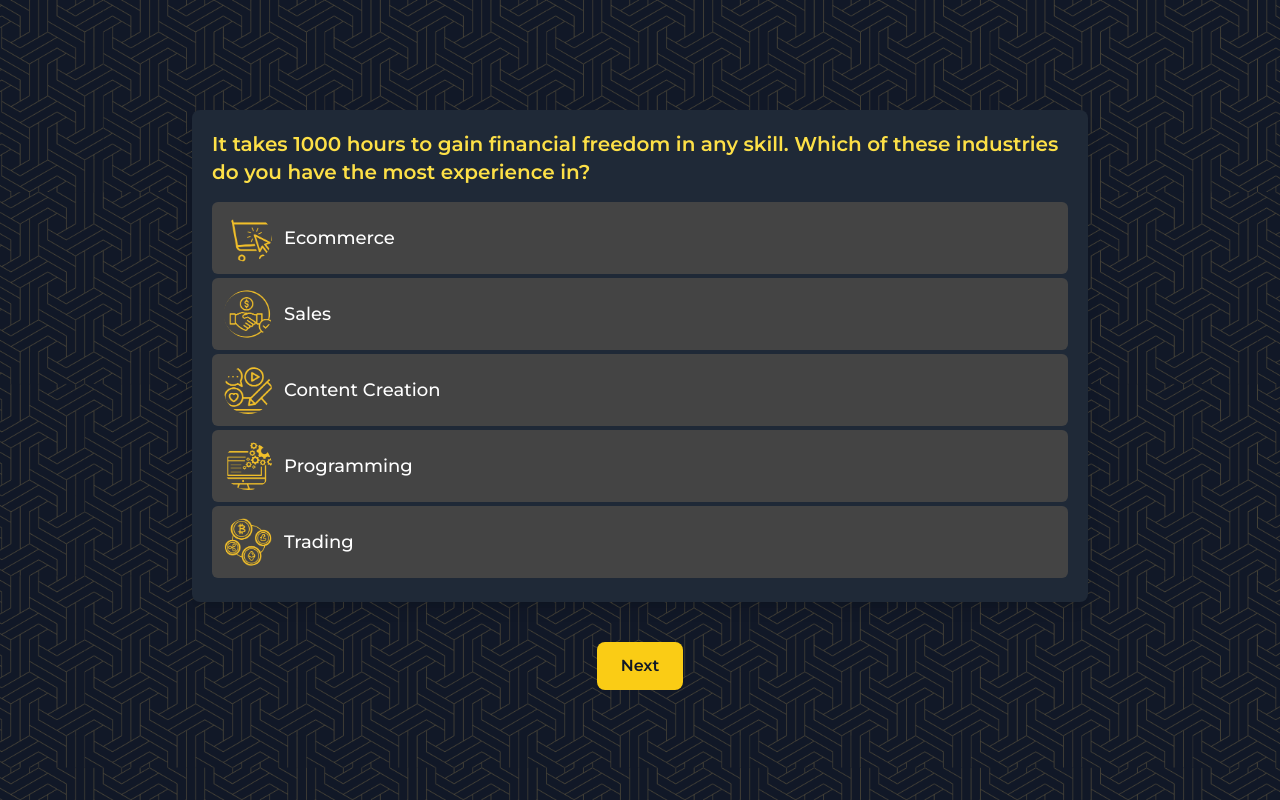
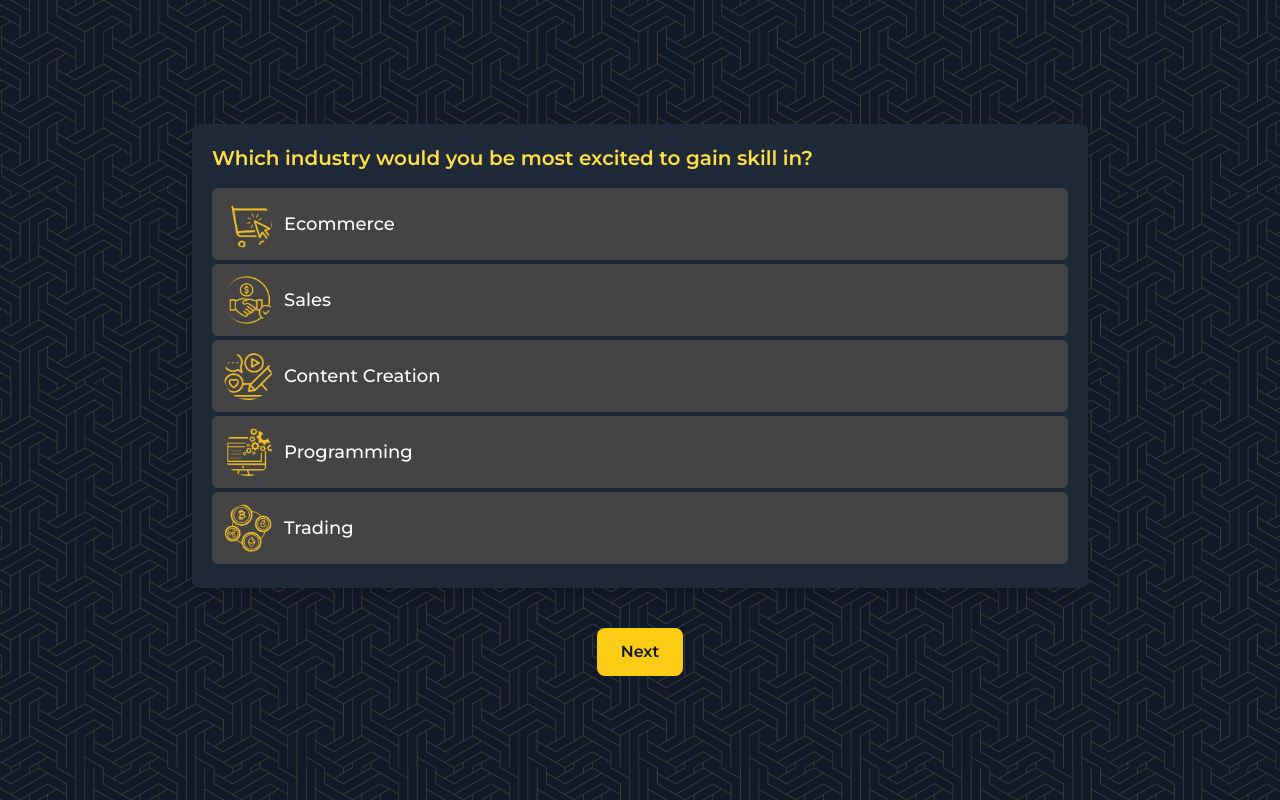
Before and after one commit to richardagaya/landingpage, a Next.js app: page /Ques3 in a window 1280 px wide. Built offline with nearby package versions, Linux system fonts and the light colour scheme.

Commit message:
new file:   pages/Ques2.tsx

```diff
--- a/pages/Ques2.tsx
+++ b/pages/Ques2.tsx
@@ -50,7 +50,7 @@ const QuizPage = () => {
   const router = useRouter();
   const [names, setNames] = useState<NameItem[]>([
     { id: 'ecommerce', name: 'Ecommerce', imageUrl: '/Ecommerce.png' },
-    { id: 'sales', name: 'Sales', imageUrl: '/sales.png' },
+    { id: 'sales', name: 'Sales', imageUrl: '/Sales.png' },
     { id: 'content', name: 'Content Creation', imageUrl: '/Content Creation.png' },
     { id: 'programming', name: 'Programming', imageUrl: '/Software Development.png' },
     { id: 'trading', name: 'Trading', imageUrl: '/Trading.png' },
--- a/pages/Ques3.tsx
+++ b/pages/Ques3.tsx
@@ -50,7 +50,7 @@ const QuizPage = () => {
   const router = useRouter();
   const [names, setNames] = useState<NameItem[]>([
     { id: 'ecommerce', name: 'Ecommerce', imageUrl: '/Ecommerce.png' },
-    { id: 'sales', name: 'Sales', imageUrl: '/sales.png' },
+    { id: 'sales', name: 'Sales', imageUrl: '/Sales.png' },
     { id: 'content', name: 'Content Creation', imageUrl: '/Content Creation.png' },
     { id: 'programming', name: 'Programming', imageUrl: '/Software Development.png' },
     { id: 'trading', name: 'Trading', imageUrl: '/Trading.png' },
@@ -82,7 +82,7 @@ const QuizPage = () => {
              style={{ backgroundImage: "url('/background.png')", backgroundSize: "cover", backgroundPosition: "center center" }}>
           <div className="w-full max-w-4xl p-5 bg-gray-800 rounded-lg shadow-lg">
             <h1 className="text-xl font-semibold text-yellow-300 mb-4">
-              It takes 1000 hours to gain financial freedom in any skill. Which of these industries do you have the most experience in?
+            Which industry would you be most excited to gain skill in?
             </h1>
             <div className="space-y-4">
               {names.map(person => (
```
